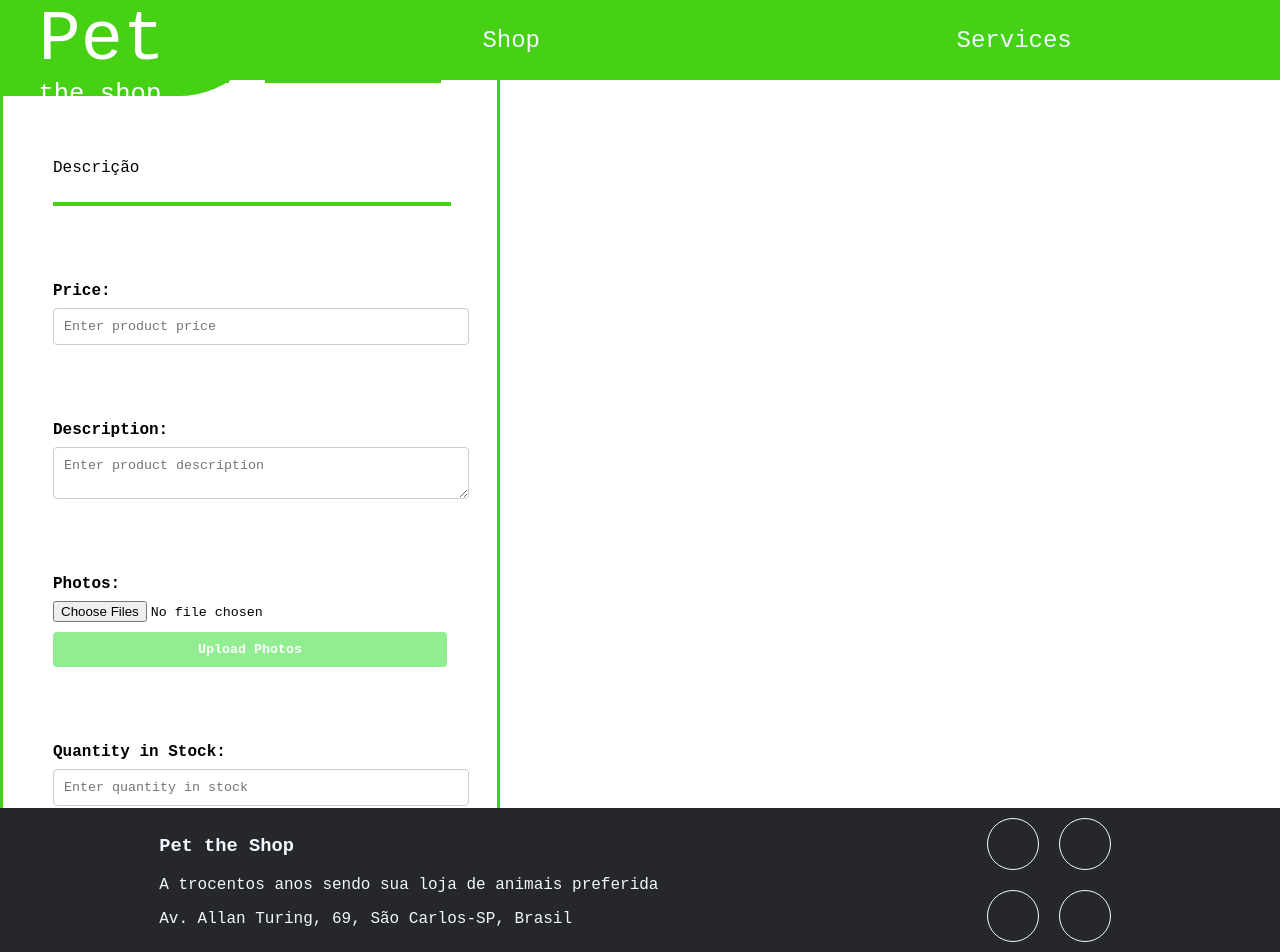
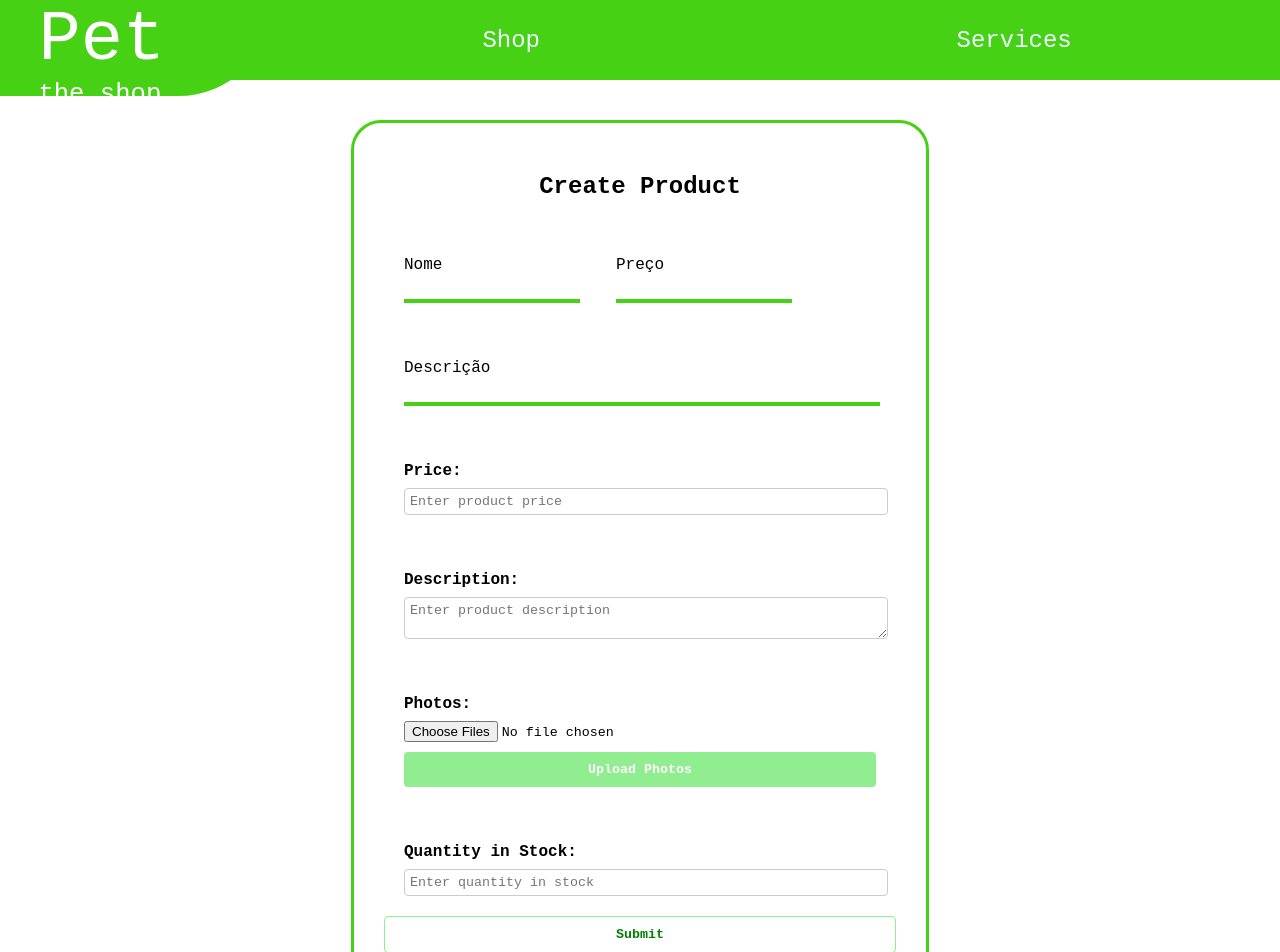
Before and after one commit to VictorRS27/WebIntroProject, a Vue app: page /CreateProduct in a window 1280 px wide. Shown: the top 952 px of the page. Built offline with nearby package versions, Linux system fonts and the light colour scheme.

Commit message:
mais um compenente eliminado create product agora somente view

```diff
--- a/src/components/CreateProduct.vue
+++ /dev/null
@@ -1,169 +0,0 @@
-<template>
-  <div class="create-products">
-
-    <div class="box">
-      <h2>Create Product</h2>
-
-      <div class="side_form">
-        <InputText label="Nome" placeholder="A pet friend product" v-model:value="productName" />
-        <InputText label="Preço" placeholder="A pet friend product" v-model:value="productPrice" />
-      </div>
-      <InputText label="Descrição" placeholder="A pet friend product" v-model:value="productName" />
-
-      <div class="form-group">
-        <label for="price">Price:</label>
-        <input type="number" id="price" placeholder="Enter product price" v-model="productPrice" />
-      </div>
-
-      <div class="form-group">
-        <label for="description">Description:</label>
-        <textarea id="description" placeholder="Enter product description" v-model="productDescription"></textarea>
-      </div>
-
-      <div class="form-group">
-        <label for="photos">Photos:</label>
-        <input type="file" id="photos" @change="handlePhotoUpload" multiple />
-        <div class="photos-preview">
-          <div v-for="(photo, index) in photos" :key="index" class="photo">
-            <img :src="photo" alt="Product Photo" />
-            <button class="delete-button" @click="deletePhoto(index)">Delete</button>
-          </div>
-        </div>
-        <button class="upload-button">Upload Photos</button>
-      </div>
-
-      <div class="form-group">
-        <label for="quantity">Quantity in Stock:</label>
-        <input type="number" id="quantity" placeholder="Enter quantity in stock" v-model="quantityInStock" />
-      </div>
-
-      <button class="submit-button">Submit</button>
-    </div>
-  </div>
-</template>
-
-<script>
-import InputText from './InputText.vue';
-export default {
-  data() {
-    return {
-      productName: '',
-      productPrice: '',
-      productDescription: '',
-      photos: [],
-      quantityInStock: ''
-    };
-  },
-  components: {
-    InputText
-  },
-  methods: {
-    handlePhotoUpload(event) {
-      const files = event.target.files;
-      for (let i = 0; i < files.length; i++) {
-        const reader = new FileReader();
-        reader.onload = () => {
-          this.photos.push(reader.result);
-        };
-        reader.readAsDataURL(files[i]);
-      }
-    },
-    deletePhoto(index) {
-      this.photos.splice(index, 1);
-    }
-  }
-};
-</script>
-
-<style scoped>
-.create-products {
-  height: 100%;
-  display: flex;
-  justify-content: center;
-  align-items: center;
-}
-
-.side_form {
-  display: flex;
-}
-
-.side_form input {
-  margin: 20px;
-}
-
-h2 {
-  text-align: center;
-}
-
-.form-group {
-  margin-bottom: 20px;
-}
-
-label {
-  display: block;
-  font-weight: bold;
-}
-
-input[type="text"],
-input[type="number"],
-textarea {
-  width: 100%;
-  padding: 10px;
-  border: 1px solid #ccc;
-  border-radius: 4px;
-}
-
-.photos-preview {
-  display: flex;
-  flex-wrap: wrap;
-  margin-top: 10px;
-}
-
-.photo {
-  position: relative;
-  width: 80px;
-  height: 80px;
-  margin-right: 10px;
-  margin-bottom: 10px;
-}
-
-.photo img {
-  width: 100%;
-  height: 100%;
-  object-fit: cover;
-  border-radius: 4px;
-}
-
-.delete-button {
-  position: absolute;
-  top: 5px;
-  right: 5px;
-  padding: 5px 10px;
-  background-color: red;
-  color: white;
-  border: none;
-  border-radius: 4px;
-}
-
-.upload-button {
-  padding: 10px 20px;
-  background-color: lightgreen;
-  border: none;
-  border-radius: 4px;
-  color: white;
-  font-weight: bold;
-  cursor: pointer;
-}
-
-.submit-button {
-  display: block;
-  width: 100%;
-  padding: 10px;
-  background-color: white;
-  border: 1px solid lightgreen;
-  border-radius: 4px;
-  color: green;
-  font-weight: bold;
-  cursor: pointer;
-}
-</style>
--- a/src/components/Events.vue
+++ /dev/null
@@ -1,94 +0,0 @@
-<template>
-    <div class="posts">
-
-      <div v-for="post in posts" :key="post.id" class="post">
-        <h3>{{ post.title }}</h3>
-        <div id="post_back">
-            <p id="post_text">{{ post.text }}</p>
-        </div>
-
-        <p class="date">{{ formatDate(post.date) }}</p>
-        <p><strong>Address:</strong> {{ post.address }}</p>
-        <p><strong>Type:</strong> {{ post.type }}</p>
-      </div>
-
-    </div>
-  </template>
-
-  <script>
-
-  export default {
-    name : "Events",
-    data() {
-      return {
-        posts: [
-          {
-            id: 1,
-          title: 'Post 1',
-          text: 'Lorem ipsum dolor sit amet, consectetur adipiscing elit.',
-          date: '2023-05-26',
-          address: '123 Main St, City, State',
-          type: 'Conference'
-        },
-        {
-          id: 2,
-          title: 'Post 2',
-          text: 'Pellentesque ac lectus fringilla, lacinia diam a, feugiat tortor.',
-          date: '2023-05-27',
-          address: '456 Elm St, City, State',
-          type: 'Workshop'
-        },
-        {
-          id: 3,
-          title: 'Post 3',
-          text: 'Maecenas tempor risus non mi ullamcorper finibus.',
-          date: '2023-05-28',
-          address: '789 Oak St, City, State',
-          type: 'Seminar'
-          }
-        ]
-      };
-    },
-    methods: {
-      formatDate(date) {
-        const options = { year: 'numeric', month: 'long', day: 'numeric' };
-        return new Date(date).toLocaleDateString(undefined, options);
-      }
-    }
-  };
-  </script>
-
-  <style scoped>
-  .posts {
-    margin: 15vw;
-    display: flex;
-    flex-direction: column;
-  }
-
-  .post {
-    margin-bottom: 20px;
-  }
-
-  #post_back{
-    background-color: lightgrey;
-    height: 250px;
-    width: 750px;
-    border-radius: 30px;
-  }
-
-#post_text{
-    padding: 20px;
-}
-
-
-
-  h3 {
-    font-size: 18px;
-    font-weight: bold;
-  }
-
-  .date {
-    color: #888;
-    font-size: 14px;
-  }
-  </style>
--- a/src/views/CreateProductView.vue
+++ b/src/views/CreateProductView.vue
@@ -1,20 +1,57 @@
 <template>
   <Navbar />
-    <CreateProduct/>
+
+    <div class="box">
+      <h2>Create Product</h2>
+
+      <div class="side_form">
+        <InputText label="Nome" placeholder="A pet friend product" v-model:value="productName" />
+        <InputText label="Preço" placeholder="A pet friend product" v-model:value="productPrice" />
+      </div>
+      <InputText label="Descrição" placeholder="A pet friend product" v-model:value="productDescription" />
+
+      <div class="form-group">
+        <label for="price">Price:</label>
+        <input type="number" id="price" placeholder="Enter product price" v-model="productPrice" />
+      </div>
+
+      <div class="form-group">
+        <label for="description">Description:</label>
+        <textarea id="description" placeholder="Enter product description" v-model="productDescription"></textarea>
+      </div>
+
+      <div class="form-group">
+        <label for="photos">Photos:</label>
+        <input type="file" id="photos" @change="handlePhotoUpload" multiple />
+        <div class="photos-preview">
+          <div v-for="(photo, index) in photos" :key="index" class="photo">
+            <img :src="photo" alt="Product Photo" />
+            <button class="delete-button" @click="deletePhoto(index)">Delete</button>
+          </div>
+        </div>
+        <button class="upload-button">Upload Photos</button>
+      </div>
+
+      <div class="form-group">
+        <label for="quantity">Quantity in Stock:</label>
+        <input type="number" id="quantity" placeholder="Enter quantity in stock" v-model="quantityInStock" />
+      </div>
+
+      <button class="submit-button">Submit</button>
+    </div>
 </template>
 
 
 <script>
+import InputText from '../components/InputText.vue';
 import Navbar from '../components/Navbar.vue'
 import Footer from '../components/Footer.vue'
-import CreateProduct from '../components/CreateProduct.vue';
-
 
 export default {
   components: {
     Navbar,
     Footer,
-        CreateProduct
+    InputText
   },
   data() {
     return {
@@ -44,13 +81,24 @@ export default {
 }
 </script>
 <style scoped>
+.box {
+  margin-top: 15vh;
+  margin-bottom: 5vh;
+}
 
-.box{
-    margin-top: 12vh;
+.create-products {
+  height: 70%;
+  display: flex;
+  justify-content: center;
+  align-items: center;
 }
-.create-products {
-  max-width: 500px;
-  margin-top: 1vh;
+
+.side_form {
+  display: flex;
+}
+
+.side_form input {
+  margin: 10px;
 }
 
 h2 {
@@ -58,7 +106,7 @@ h2 {
 }
 
 .form-group {
-  margin-bottom: 20px;
+  margin-bottom: 0px;
 }
 
 label {
@@ -70,7 +118,7 @@ input[type="text"],
 input[type="number"],
 textarea {
   width: 100%;
-  padding: 10px;
+  padding: 5px;
   border: 1px solid #ccc;
   border-radius: 4px;
 }
--- a/src/views/EventsView.vue
+++ b/src/views/EventsView.vue
@@ -1,14 +1,26 @@
 <template>
     <div class="container">
-        <Navbar/>
-        <Events/>
+        <Navbar />
+        <div class="posts">
+
+            <div v-for="post in posts" :key="post.id" class="post">
+                <h3>{{ post.title }}</h3>
+                <div id="post_back">
+                    <p id="post_text">{{ post.text }}</p>
+                </div>
+
+                <p class="date">{{ formatDate(post.date) }}</p>
+                <p><strong>Address:</strong> {{ post.address }}</p>
+                <p><strong>Type:</strong> {{ post.type }}</p>
+            </div>
+
+        </div>
         <!-- <Footer/> -->
     </div>
 </template>
 
 <script>
 
-import Events from '../components/Events.vue'
 import Navbar from '../components/Navbar.vue'
 import Footer from '../components/Footer.vue'
 
@@ -16,10 +28,45 @@ import Footer from '../components/Footer.vue'
 export default {
     components: {
         Navbar,
-        Events,
         Footer
+    },
+    name: "Events",
+    data() {
+        return {
+            posts: [
+                {
+                    id: 1,
+                    title: 'Post 1',
+                    text: 'Lorem ipsum dolor sit amet, consectetur adipiscing elit.',
+                    date: '2023-05-26',
+                    address: '123 Main St, City, State',
+                    type: 'Conference'
+                },
+                {
+                    id: 2,
+                    title: 'Post 2',
+                    text: 'Pellentesque ac lectus fringilla, lacinia diam a, feugiat tortor.',
+                    date: '2023-05-27',
+                    address: '456 Elm St, City, State',
+                    type: 'Workshop'
+                },
+                {
+                    id: 3,
+                    title: 'Post 3',
+                    text: 'Maecenas tempor risus non mi ullamcorper finibus.',
+                    date: '2023-05-28',
+                    address: '789 Oak St, City, State',
+                    type: 'Seminar'
+                }
+            ]
+        };
+    },
+    methods: {
+        formatDate(date) {
+            const options = { year: 'numeric', month: 'long', day: 'numeric' };
+            return new Date(date).toLocaleDateString(undefined, options);
+        }
     }
-
 }
 </script>
 <style scoped>
@@ -29,4 +76,37 @@ export default {
     justify-content: space-evenly;
     align-items: stretch;
 }
+
+.posts {
+    margin: 15vw;
+    display: flex;
+    flex-direction: column;
+}
+
+.post {
+    margin-bottom: 20px;
+}
+
+#post_back {
+    background-color: lightgrey;
+    height: 250px;
+    width: 750px;
+    border-radius: 30px;
+}
+
+#post_text {
+    padding: 20px;
+}
+
+
+
+h3 {
+    font-size: 18px;
+    font-weight: bold;
+}
+
+.date {
+    color: #888;
+    font-size: 14px;
+}
 </style>
```
Lines whose indentation alone changed are shown as unchanged.
